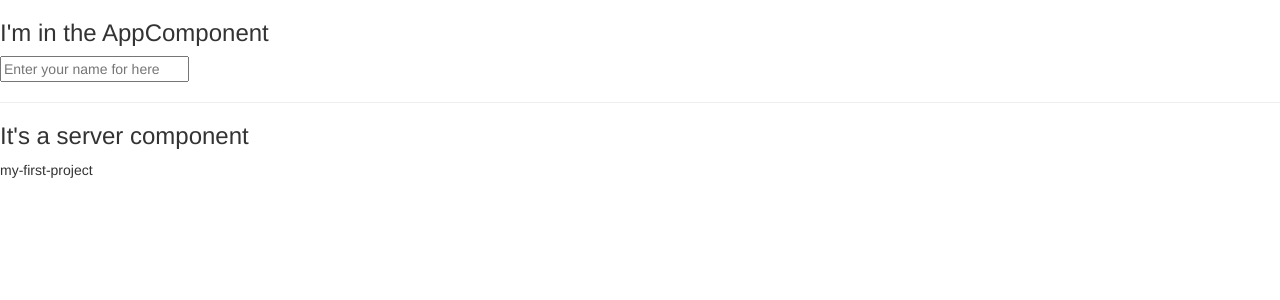
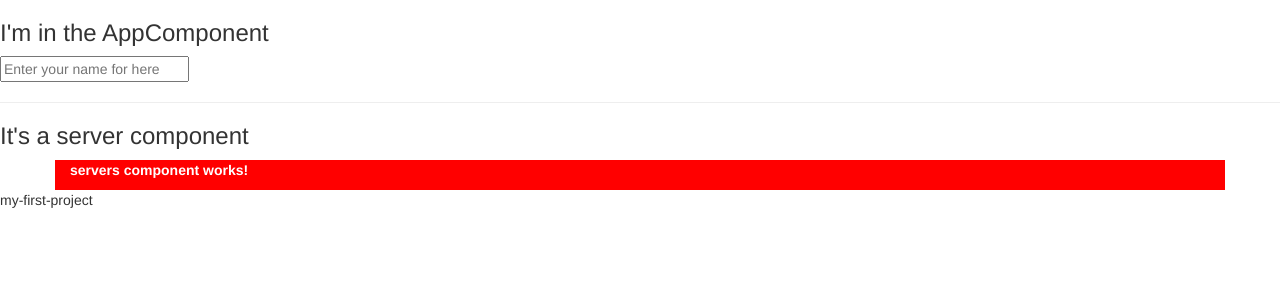
Before and after one commit to prajwalvishwamurthy/my-first-project, an Angular app: page / in a window 1280 px wide. Shown: the top 300 px of the page. Built offline with nearby package versions, Linux system fonts and the light colour scheme.

Commit message:
complete the till the topic 24

```diff
--- a/src/app/app.component.html
+++ b/src/app/app.component.html
@@ -3,4 +3,5 @@
 <!-- here using ngmodel we are getting the data from the HTML element to the output -->
 <hr>
 <app-server></app-server>
+<app-servers></app-servers>
 <p>{{ name }}</p>
--- a/src/app/app.module.ts
+++ b/src/app/app.module.ts
@@ -4,11 +4,13 @@ import { BrowserModule } from '@angular/platform-browser';
 import { AppRoutingModule } from './app-routing.module';
 import { AppComponent } from './app.component';
 import { ServerComponent } from './server/server.component';
+import { ServersComponent } from './servers/servers.component';
 
 @NgModule({
   declarations: [
     AppComponent,
-    ServerComponent
+    ServerComponent,
+    ServersComponent
   ],
   imports: [
     BrowserModule,
--- /dev/null
+++ b/src/app/servers/servers.component.css
@@ -0,0 +1,4 @@
+.container {
+    background-color: red;
+    color: white;
+}
--- /dev/null
+++ b/src/app/servers/servers.component.html
@@ -0,0 +1,5 @@
+<div class="container">
+    <div class="header">
+        <p><b>servers component works!</b></p>
+    </div>
+</div>
```
Also changed, not shown: src/app/servers/servers.component.ts (added, +10 -0 lines), 1 other file (tests, documents, lock files or other folders).
